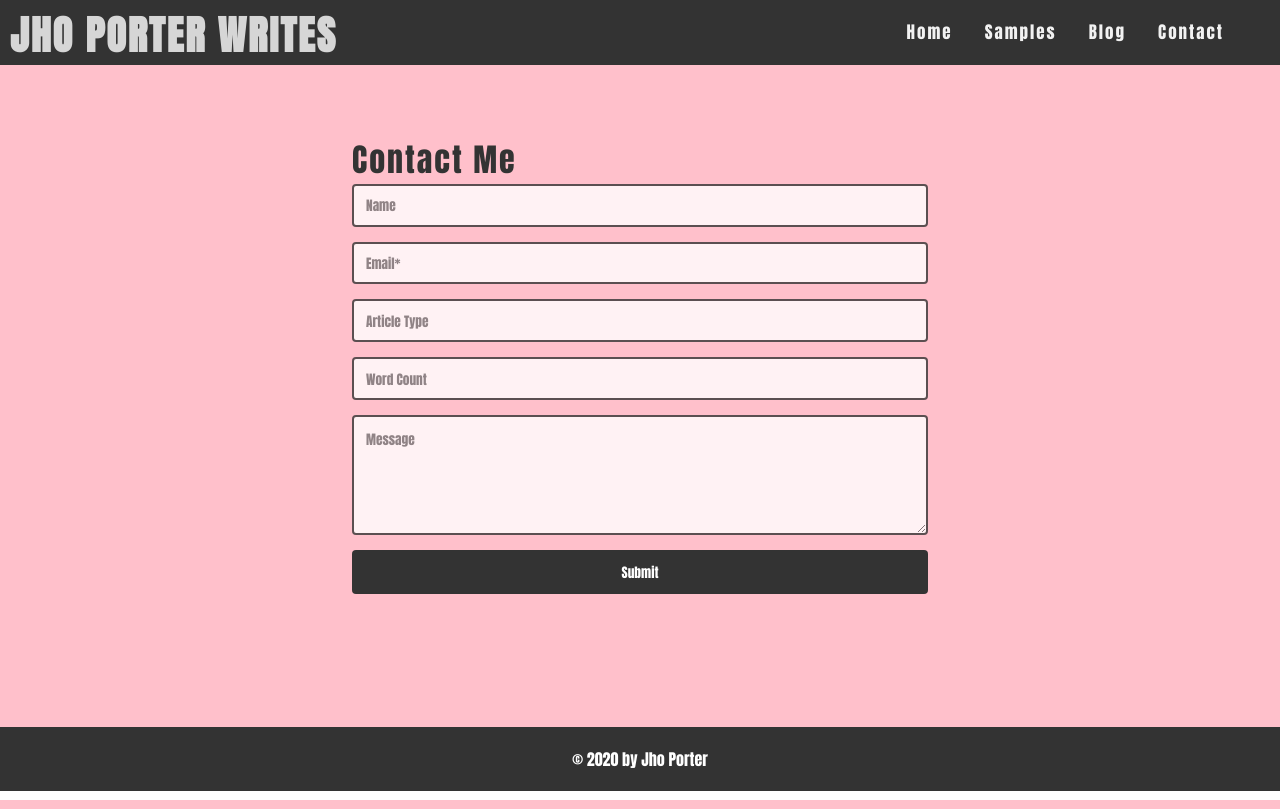
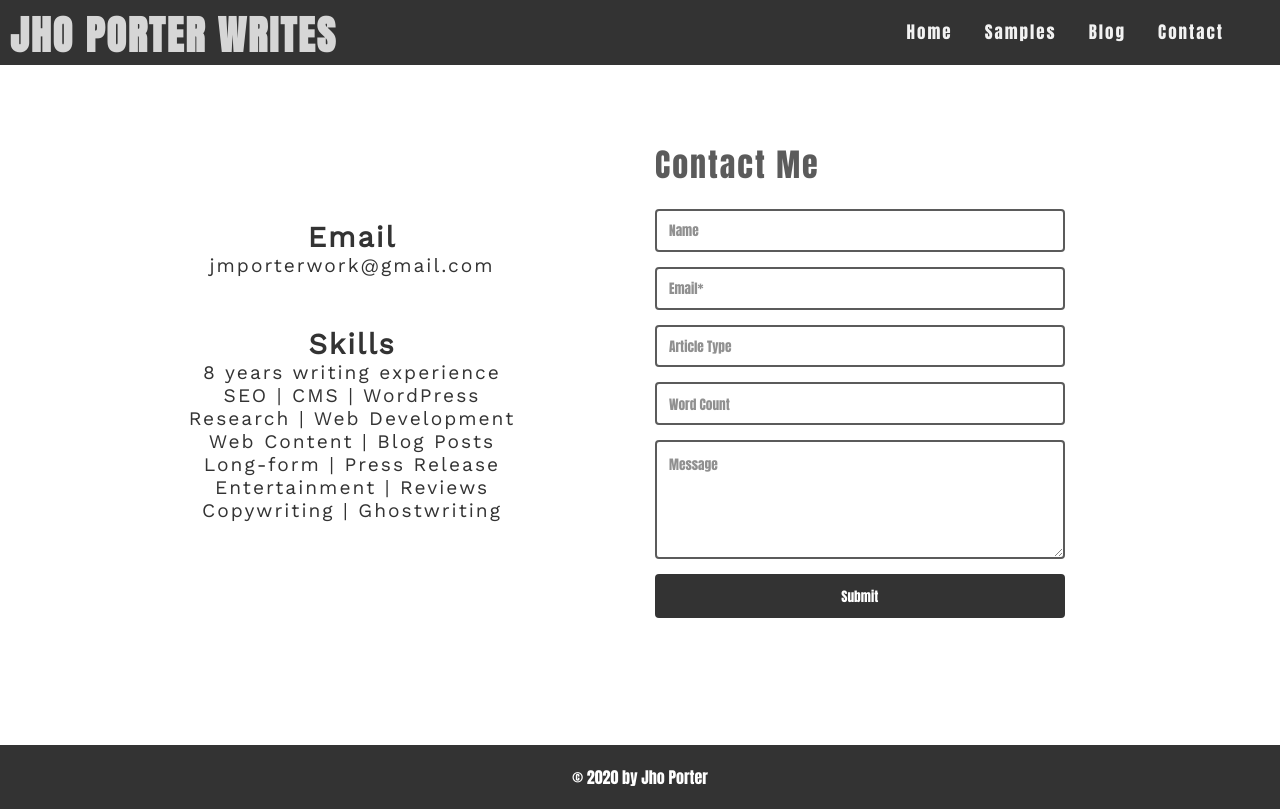
Before and after one commit to jhoporter/jporterwork, a Flask app: page /contact in a window 1280 px wide. Run offline with Flask 2, Linux system fonts and the light colour scheme.

Commit message:
improved summary size and removed textarea:focus outline

```diff
--- a/app/static/styles.css
+++ b/app/static/styles.css
@@ -30,15 +30,6 @@ body {
   width: 90%;
   height: 85%;
   margin: 0 auto;
-}
-
-.contact-page {
-  width: 50%;
-  height: 90%;
-  margin: 0 auto;
-  text-align: center;
-  color: #333;
-  opacity: 1 !important;
 }
 
 .contact-bg {
@@ -128,10 +119,11 @@ body {
 
 }
 
-input[type=text], textarea :focus {
-  border: none;
+input[type=text], textarea:focus {
   outline: none;
 }
+
+
 
 input[type=text], textarea{
   height: 9%;
@@ -362,6 +354,12 @@ input[type=submit] {
 }
 
 
+@media screen and (max-width: 650px) {
+  .summary {
+    font-size: 150% !important;
+  }
+}
+
 
 
 @media screen and (max-width: 560px) {
--- a/app/templates/contact.html
+++ b/app/templates/contact.html
@@ -1,12 +1,31 @@
 {% extends "layout.html" %}
 
 {% block content %}
-<div class="contact-bg">
-  <div class="contact-container">
-    <div class="contact-page contact-text">
-        Contact Me
-        {% include 'contact-form.html' %}
+<div class="contact-container">
+<div class="contact-index">
+  <div class="summary">
+    <div>
+      <div>
+        <p class="bigger">Email</p>
+        <p>jmporterwork@gmail.com</p>
+      </div>
+      <div>
+        <p class="bigger">Skills</p>
+        <p>8 years writing experience</p>
+        <p>SEO | CMS | WordPress</p>
+        <p>Research | Web Development</p>
+        <p>Web Content | Blog Posts</p>
+        <p>Long-form | Press Release</p>
+        <p>Entertainment | Reviews</p>
+        <p>Copywriting | Ghostwriting</p>
+      </div>
     </div>
   </div>
+
+  <div class="contact-form" id="contact">
+    <div class="contact-text">Contact Me</div>
+    <div class="form-group">{% include 'contact-form.html' %}</div>
+  </div>
+</div>
 </div>
 {% endblock %}
--- a/app/templates/sample-landing.html
+++ b/app/templates/sample-landing.html
@@ -54,12 +54,10 @@
         <p>Copywriting | Ghostwriting</p>
       </div>
     </div>
+  </div>
 
-  </div>
   <div class="contact-form" id="contact">
     <div class="contact-text">Contact Me</div>
     <div class="form-group">{% include 'contact-form.html' %}</div>
   </div>
 </div>
-
-</div>
```
